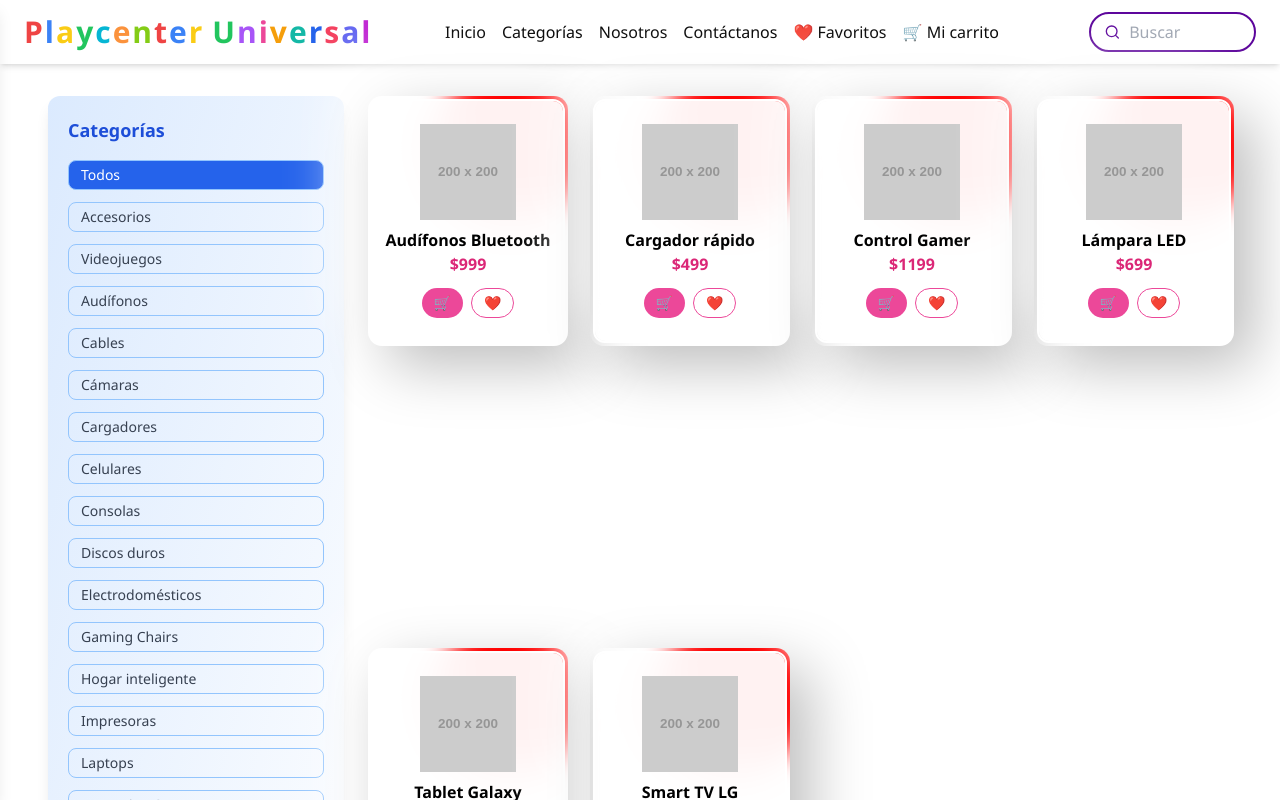
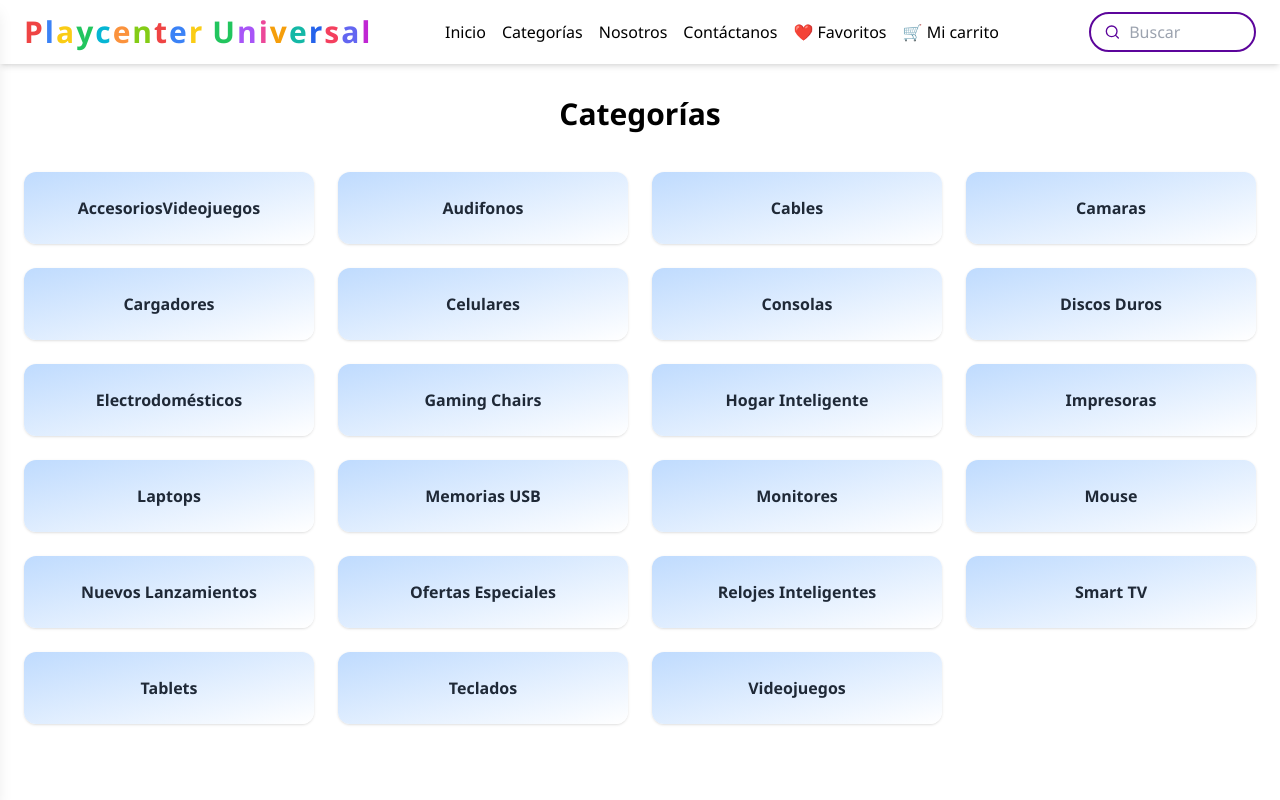
Before and after one commit to Arisleidy07/Playcenter-Universal, a React (Vite) app: page /categorias in a window 1280 px wide. Shown: the top 800 px of the page. Built offline with nearby package versions, Linux system fonts and the light colour scheme.

Commit message:
Vista de categorías enlazada y funcional

```diff
--- a/src/App.jsx
+++ b/src/App.jsx
@@ -43,7 +43,7 @@ function App() {
         <Route path="/carrito" element={<Carrito />} />
         <Route path="/favoritos" element={<Favoritos />} />
         <Route path="/contacto" element={<Contacto />} />
-        <Route path="/producto/:id" element={<DetalleProducto />} /> {/* ✅ AÑADIDO */}
+        <Route path="/producto/:id" element={<DetalleProducto />} />
         <Route path="/categoria/audifonos" element={<Audifonos />} />
         <Route path="/categoria/consolas" element={<Consolas />} />
         <Route path="/categoria/discos-duros" element={<DiscosDuros />} />
--- a/src/pages/Categorias.jsx
+++ b/src/pages/Categorias.jsx
@@ -1,51 +1,49 @@
 // src/pages/Categorias.jsx
-import React, { useState } from 'react';
-import ProductCard from '../components/ProductCard';
-import SidebarCategorias from '../components/SidebarCategorias';
-
-const productos = [
-    { nombre: 'Audífonos Bluetooth', precio: 999, imagen: 'https://via.placeholder.com/200x200', categoria: 'Audífonos' },
-    { nombre: 'Cargador rápido', precio: 499, imagen: 'https://via.placeholder.com/200x200', categoria: 'Cargadores' },
-    { nombre: 'Control Gamer', precio: 1199, imagen: 'https://via.placeholder.com/200x200', categoria: 'Gaming' },
-    { nombre: 'Lámpara LED', precio: 699, imagen: 'https://via.placeholder.com/200x200', categoria: 'Hogar inteligente' },
-    { nombre: 'Tablet Galaxy', precio: 799, imagen: 'https://via.placeholder.com/200x200', categoria: 'Tablets' },
-    { nombre: 'Smart TV LG', precio: 1599, imagen: 'https://via.placeholder.com/200x200', categoria: 'Smart TV' },
-];
+import React from "react";
+import { Link } from "react-router-dom";
 
 const categorias = [
-    'Todos', 'Accesorios', 'Videojuegos', 'Audífonos', 'Cables', 'Cámaras', 'Cargadores',
-    'Celulares', 'Consolas', 'Discos duros', 'Electrodomésticos', 'Gaming Chairs',
-    'Hogar inteligente', 'Impresoras', 'Laptops', 'Memoria USB', 'Monitores',
-    'Mouse', 'Nuevos lanzamientos', 'Ofertas especiales', 'Relojes inteligentes',
-    'Smart TV', 'Tablets', 'Teclados'
+    { nombre: "AccesoriosVideojuegos", ruta: "/categorias/accesoriosvideojuegos" },
+    { nombre: "Audifonos", ruta: "/categorias/audifonos" },
+    { nombre: "Cables", ruta: "/categorias/cables" },
+    { nombre: "Camaras", ruta: "/categorias/camaras" },
+    { nombre: "Cargadores", ruta: "/categorias/cargadores" },
+    { nombre: "Celulares", ruta: "/categorias/celulares" },
+    { nombre: "Consolas", ruta: "/categorias/consolas" },
+    { nombre: "Discos Duros", ruta: "/categorias/discosduros" },
+    { nombre: "Electrodomésticos", ruta: "/categorias/electrodomesticos" },
+    { nombre: "Gaming Chairs", ruta: "/categorias/gamingchairs" },
+    { nombre: "Hogar Inteligente", ruta: "/categorias/hogarinteligente" },
+    { nombre: "Impresoras", ruta: "/categorias/impresoras" },
+    { nombre: "Laptops", ruta: "/categorias/laptops" },
+    { nombre: "Memorias USB", ruta: "/categorias/memoriasusb" },
+    { nombre: "Monitores", ruta: "/categorias/monitores" },
+    { nombre: "Mouse", ruta: "/categorias/mouses" },
+    { nombre: "Nuevos Lanzamientos", ruta: "/categorias/nuevoslanzamientos" },
+    { nombre: "Ofertas Especiales", ruta: "/categorias/ofertasespeciales" },
+    { nombre: "Relojes Inteligentes", ruta: "/categorias/relojesinteligentes" },
+    { nombre: "Smart TV", ruta: "/categorias/smarttv" },
+    { nombre: "Tablets", ruta: "/categorias/tablets" },
+    { nombre: "Teclados", ruta: "/categorias/teclados" },
+    { nombre: "Videojuegos", ruta: "/categorias/videojuegos" },
 ];
 
 function Categorias() {
-    const [categoriaActiva, setCategoriaActiva] = useState('Todos');
-
-    const productosFiltrados = categoriaActiva === 'Todos'
-        ? productos
-        : productos.filter(p => p.categoria === categoriaActiva);
-
     return (
-        <div className="pt-24 px-4 sm:px-6 lg:px-12 pb-16 bg-white min-h-screen flex flex-col lg:flex-row gap-6">
-            <SidebarCategorias
-                categoriaActiva={categoriaActiva}
-                setCategoriaActiva={setCategoriaActiva}
-                categorias={categorias}
-            />
-
-            <section className="grid grid-cols-2 sm:grid-cols-3 lg:grid-cols-4 gap-6 flex-1">
-                {productosFiltrados.map((prod, index) => (
-                    <ProductCard
-                        key={index}
-                        nombre={prod.nombre}
-                        precio={prod.precio}
-                        imagen={prod.imagen}
-                    />
-                ))}
-            </section>
+    <main className="pt-24 px-6 bg-white min-h-screen">
+        <h1 className="text-3xl font-bold text-center mb-10">Categorías</h1>
+        <div className="grid grid-cols-2 sm:grid-cols-3 md:grid-cols-4 gap-6">
+        {categorias.map((cat, idx) => (
+            <Link
+            to={cat.ruta}
+            key={idx}
+            className="bg-gradient-to-br from-blue-200 to-white p-6 rounded-xl shadow hover:shadow-lg transition-all text-center font-semibold text-gray-800 hover:text-blue-700"
+            >
+            {cat.nombre}
+            </Link>
+        ))}
         </div>
+    </main>
     );
 }
 
```
